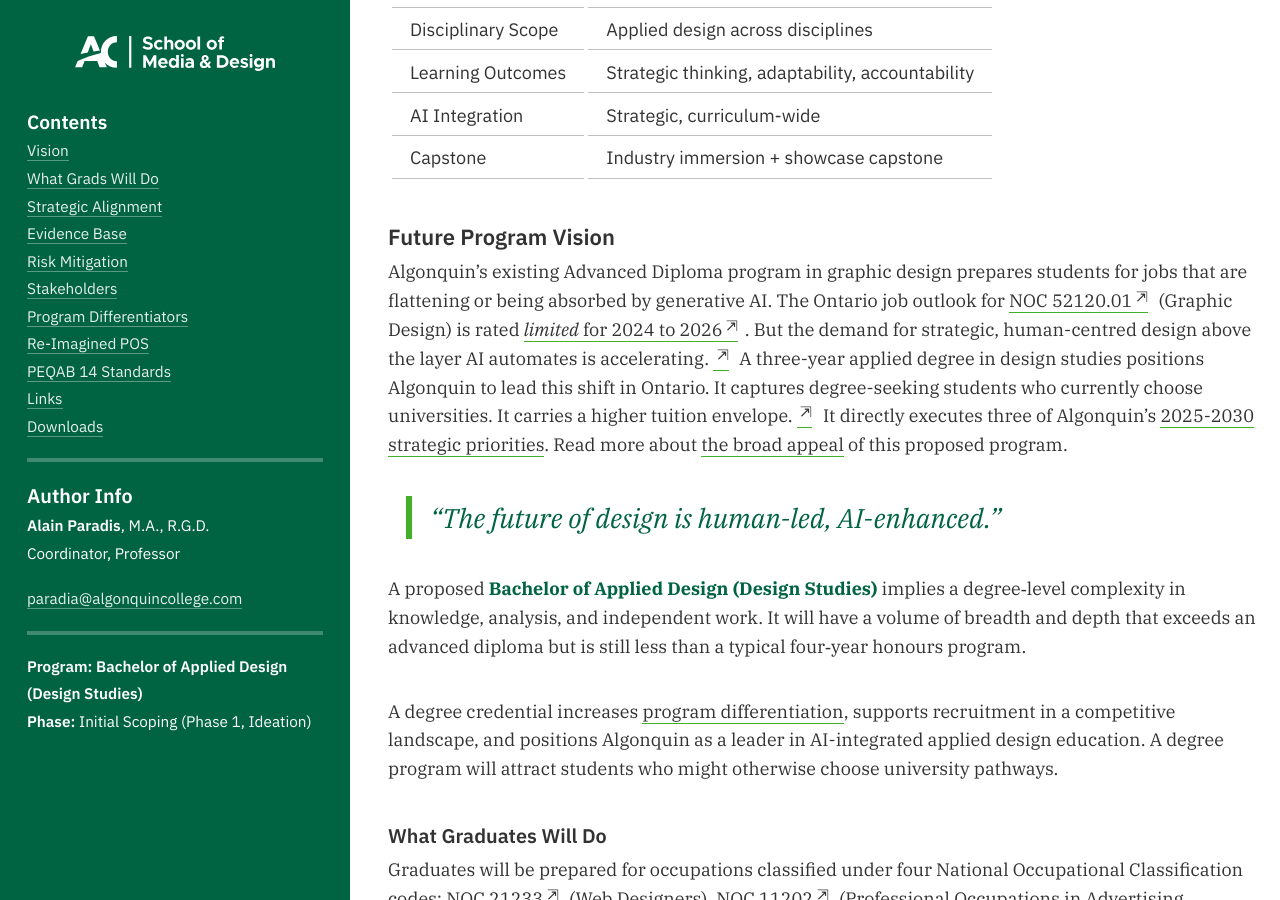
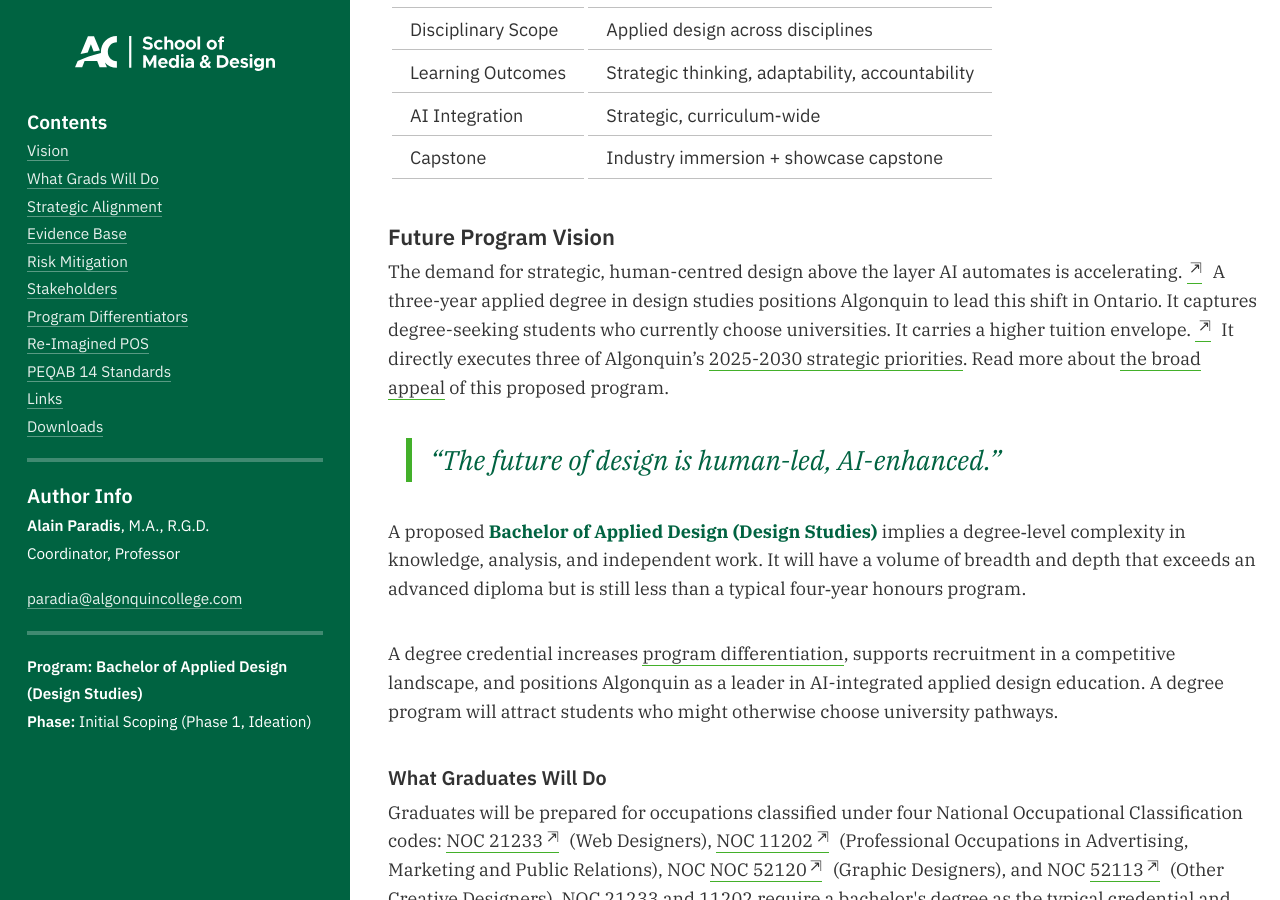
Before and after one commit to AlainParadis/program-transformation, a Jekyll site: the page built from index.md, in a window 1280 px wide and 900 px high, scrolled down 307 px. Built offline with Jekyll 4.4.1, drawn with Linux system fonts in a browser that asks for light colours.

Commit message:
Remove diploma/NOC sentence in vision.html
Streamline the 'Future Program Vision' paragraph by removing the opening sentence that referenced Algonquin’s existing Advanced Diploma program and the NOC 52120.01 job outlook. The rest of the paragraph and external links are preserved; this simplifies the copy and focuses the section on strategic, human-centred design.

```diff
--- a/_includes/vision.html
+++ b/_includes/vision.html
@@ -12,7 +12,7 @@
 	<a name="vision">Future Program Vision</a>
 </h4>
 <p>
-	Algonquin’s existing Advanced Diploma program in graphic design prepares students for jobs that are flattening or being absorbed by generative AI. The Ontario job outlook for <a href="{{ site.data.sitewide.links[2].url }}" title="NOC 52120.01" target="_blank" rel="noreferrer noopener" class="external">NOC 52120.01</a> (Graphic Design) is rated <a href="https://www.on.jobbank.gc.ca/marketreport/outlook-occupation/5747/ON" target="_blank" class="external"><em>limited</em> for 2024 to 2026</a>. But the demand for strategic, human-centred design above the layer AI automates is accelerating. <a href="https://www.roberthalf.com/ca/en/insights/research/data-reveals-which-marketing-and-creative-roles-are-in-highest-demand" class="external"></a> A three-year applied degree in design studies positions Algonquin to lead this shift in Ontario. It captures degree-seeking students who currently choose universities. It carries a higher tuition envelope. <a href="https://www.ontario.ca/files/2024-11/mcu-tuition-and-ancillary-fees-binding-policy-directive-aug2024-en-2024-11-01.pdf" target="_blank" class="external"></a> It directly executes three of Algonquin’s <a href="#strat-plan">2025-2030 strategic priorities</a>. Read more about <a href="#jobs">the broad appeal</a> of this proposed program.
+    The demand for strategic, human-centred design above the layer AI automates is accelerating. <a href="https://www.roberthalf.com/ca/en/insights/research/data-reveals-which-marketing-and-creative-roles-are-in-highest-demand" class="external"></a> A three-year applied degree in design studies positions Algonquin to lead this shift in Ontario. It captures degree-seeking students who currently choose universities. It carries a higher tuition envelope. <a href="https://www.ontario.ca/files/2024-11/mcu-tuition-and-ancillary-fees-binding-policy-directive-aug2024-en-2024-11-01.pdf" target="_blank" class="external"></a> It directly executes three of Algonquin’s <a href="#strat-plan">2025-2030 strategic priorities</a>. Read more about <a href="#jobs">the broad appeal</a> of this proposed program.
 </p>
 
 <blockquote>
```
